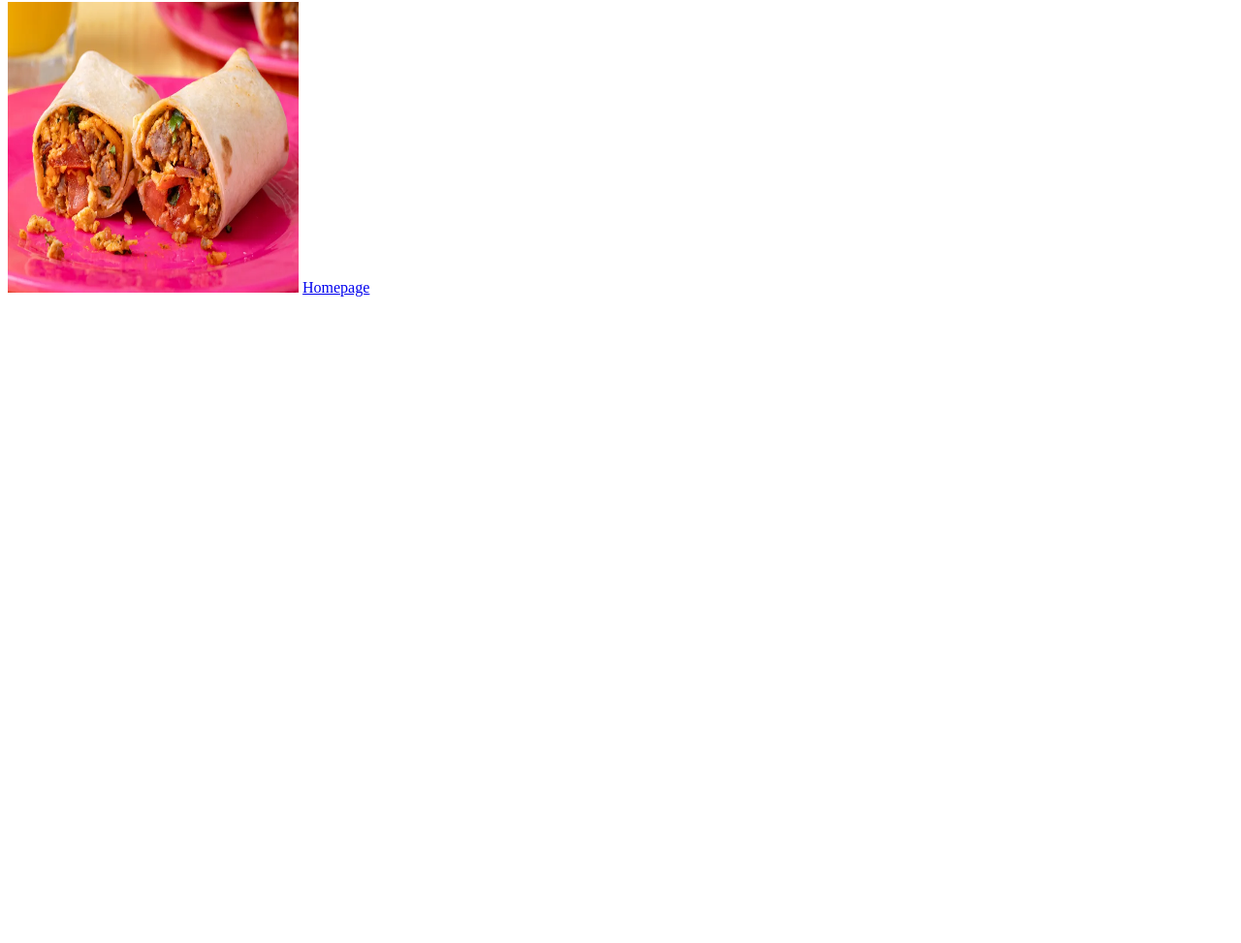
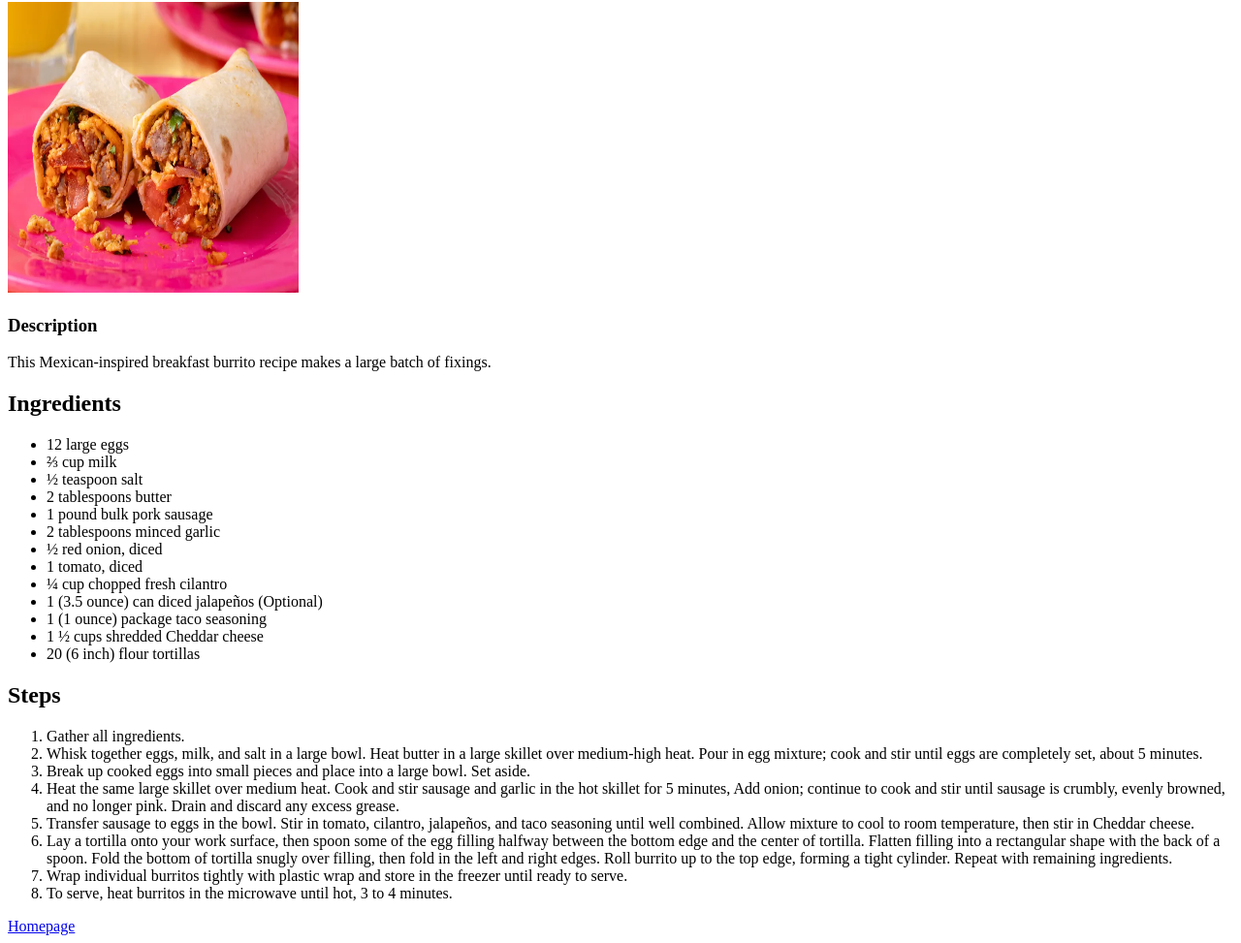
Before and after one commit to JacobDKnittle/odin-recipes, a plain HTML site: page recipes/breakfast-burrito.html in a window 1280 px wide. Shown: the part 78-1051 px from the top of the page at 97% size. Before the commit the page ends 800 px from the top, so only its background shows below. Drawn offline with Linux system fonts and the light colour scheme.

Commit message:
add description, ingredients, and steps content to breakfast burrito page

```diff
--- a/recipes/breakfast-burrito.html
+++ b/recipes/breakfast-burrito.html
@@ -8,6 +8,35 @@
 <body>
     <h1>Southwest Breakfast Burrito</h1>
     <img src="../images/214583-southwest-breakfast-burritos-VAT-008-3x2-B-ada239c2599a468bacb54c829883e232.webp" alt="southwest Burrito" height="300" width="300">
+    <h3>Description</h2>
+    <p>This Mexican-inspired breakfast burrito recipe makes a large batch of fixings.</p>
+    <h2>Ingredients</h2>
+    <ul>
+        <li>12 large eggs</li>
+        <li>⅔ cup milk</li>
+        <li>½ teaspoon salt</li>
+        <li>2 tablespoons butter</li>
+        <li>1 pound bulk pork sausage</li>
+        <li>2 tablespoons minced garlic</li>
+        <li>½ red onion, diced</li>
+        <li>1 tomato, diced</li>
+        <li>¼ cup chopped fresh cilantro</li>
+        <li>1 (3.5 ounce) can diced jalapeños (Optional)</li>
+        <li>1 (1 ounce) package taco seasoning</li>
+        <li>1 ½ cups shredded Cheddar cheese</li>
+        <li>20 (6 inch) flour tortillas</li>
+    </ul>
+    <h2>Steps</h2>
+    <ol>
+        <li>Gather all ingredients.</li>
+        <li>Whisk together eggs, milk, and salt in a large bowl. Heat butter in a large skillet over medium-high heat. Pour in egg mixture; cook and stir until eggs are completely set, about 5 minutes.</li>
+        <li>Break up cooked eggs into small pieces and place into a large bowl. Set aside.</li>
+        <li>Heat the same large skillet over medium heat. Cook and stir sausage and garlic in the hot skillet for 5 minutes, Add onion; continue to cook and stir until sausage is crumbly, evenly browned, and no longer pink. Drain and discard any excess grease.</li>
+        <li>Transfer sausage to eggs in the bowl. Stir in tomato, cilantro, jalapeños, and taco seasoning until well combined. Allow mixture to cool to room temperature, then stir in Cheddar cheese.</li>
+        <li>Lay a tortilla onto your work surface, then spoon some of the egg filling halfway between the bottom edge and the center of tortilla. Flatten filling into a rectangular shape with the back of a spoon. Fold the bottom of tortilla snugly over filling, then fold in the left and right edges. Roll burrito up to the top edge, forming a tight cylinder. Repeat with remaining ingredients.</li>
+        <li>Wrap individual burritos tightly with plastic wrap and store in the freezer until ready to serve.</li>
+        <li>To serve, heat burritos in the microwave until hot, 3 to 4 minutes.</li>
+    </ol>
     <a href="../index.html">Homepage</a>
 </body>
 </html>
```
